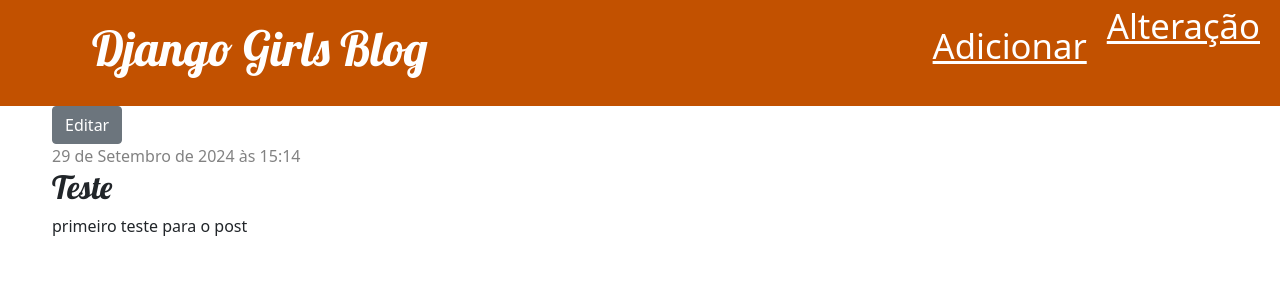
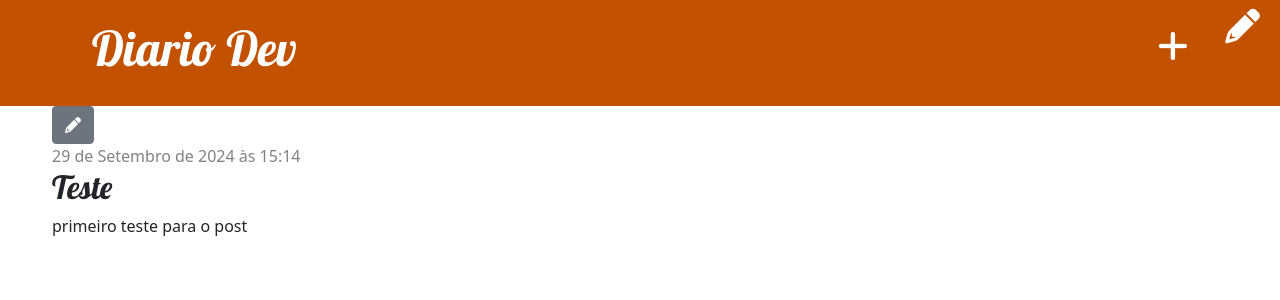
Before and after one commit to LariOVinhas/DjGirls, a Django app: page /post/1/ in a window 1280 px wide. Shown: the top 300 px of the page. Run offline with Django 5.2, Linux system fonts and the light colour scheme; a user stored in the database is signed in; data comes from the database, SQL or seed files in the repository; both versions use the stored data as it was after the commit.

Commit message:
add dos simbolos.

```diff
--- a/blog/apps.py
+++ b/blog/apps.py
@@ -1,4 +1,5 @@
 from django.apps import AppConfig
+
 
 
 class BlogConfig(AppConfig):
--- a/blog/templates/blog/base.html
+++ b/blog/templates/blog/base.html
@@ -3,9 +3,19 @@
 <html>
   <head>
     {% if user.is_authenticated %}
-    <a href="{% url 'post_new' %}" class="top-menu"> Alteração </a>
+    <a href="{% url 'post_new' %}" class="top-menu">
+      <i class="fa-solid fa-pencil"></i>
+    </a>
     {% endif %}
-    <title>Django Girls blog</title>
+    <title>Diario Dev</title>
+    <link
+      rel="stylesheet"
+      href=" https://cdnjs.cloudflare.com/ajax/libs/font-awesome/6.0.0/css/all.min.css"
+    />
+    <link
+      rel="stylesheet"
+      href="https://cdnjs.cloudflare.com/ajax/libs/font-awesome/6.0.0/css/all.min.css"
+    />
     <link
       rel="stylesheet"
       href="https://cdn.jsdelivr.net/npm/bootstrap@5.1.3/dist/css/bootstrap.min.css"
@@ -21,8 +31,10 @@
   <body>
     <header class="page-header">
       <div class="container">
-        <a href="{% url 'post_new' %}" class="top-menu"> Adicionar </a>
-        <h1><a href="/">Django Girls Blog</a></h1>
+        <a href="{% url 'post_new' %}" class="top-menu">
+          <i class="fa-solid fa-plus"></i>
+        </a>
+        <h1><a href="/">Diario Dev</a></h1>
       </div>
     </header>
     <main class="content container">
--- a/blog/templates/blog/post_detail.html
+++ b/blog/templates/blog/post_detail.html
@@ -3,7 +3,7 @@
   <aside class="actions">
     {% if user.is_authenticated %}
     <a class="btn btn-secondary" href="{% url 'post_edit' pk=post.pk %}">
-      Editar
+      <i class="fas fa-pencil-alt"></i>
     </a>
     {% endif %}
   </aside>
--- a/blog/urls.py
+++ b/blog/urls.py
@@ -6,4 +6,5 @@ urlpatterns = [
     path('post/<int:pk>/', views.post_detail, name='post_detail'),
     path('post/new/', views.post_new, name='post_new'),
     path('post/<int:pk>/edit/', views.post_edit, name='post_edit'),
+    path('post/<int:pk>/delete/', views.post_edit, name='post_delete'),
 ]
```
Also changed, not shown: db.sqlite3, instance/posts.db (added).
